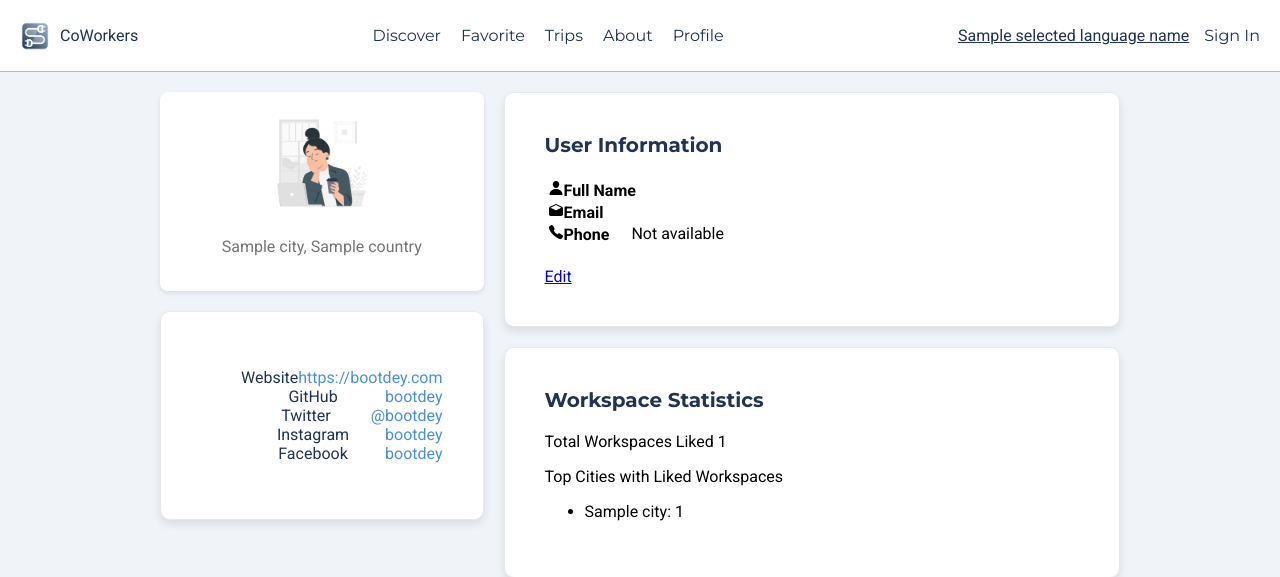
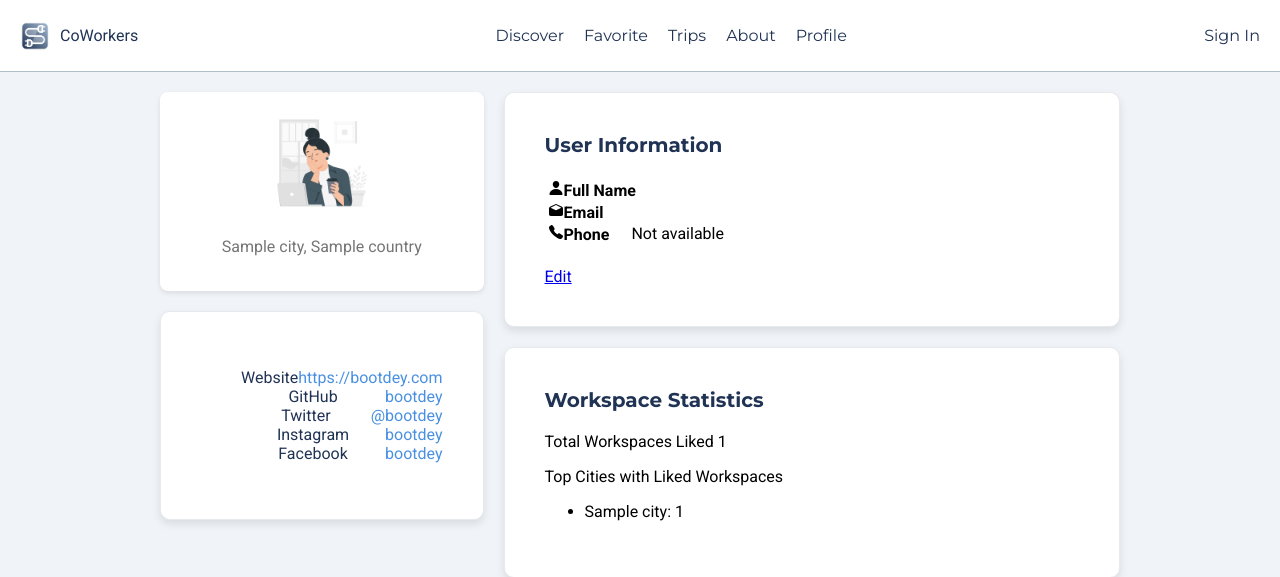
Before and after one commit to Ludmilahttps/coWorker, a Django app: template accounts/templates/accounts/profile.html in a window 1280 px wide. Shown: the top 577 px of the page. Run offline with Django 5.2, Linux system fonts and the light colour scheme; the template is opened without the code that fills it: most values are stand-ins (such as "Sample title", 1, 10 or a date in 2020); parts of the project's set-up code (start-up, migrations or seed data) failed here and were passed over.

Commit message:
Update header.html

```diff
--- a/homepage/templates/homepage/header.html
+++ b/homepage/templates/homepage/header.html
@@ -1,61 +1,44 @@
 {% load i18n %}
 {% load static %}
 <!DOCTYPE html>
-<html lang="{{ selected_language }}">
+<html>
 
 <head>
     <meta charset="UTF-8">
     <meta name="viewport" content="width=device-width, initial-scale=1.0">
-    <title>{% trans "CoWorkers" %}</title>
+    <title>Olympus</title>
     <link href="https://fonts.googleapis.com/css2?family=Lato:wght@400;700&family=Montserrat:wght@400;700&family=Roboto:wght@400;700&display=swap" rel="stylesheet">
 </head>
-
-<script async src="https://www.googletagmanager.com/gtag/js?id=G-5WEC5Z3NXX"></script>
-<script>
-  window.dataLayer = window.dataLayer || [];
-  function gtag(){dataLayer.push(arguments);}
-  gtag('js', new Date());
-
-  gtag('config', 'G-5WEC5Z3NXX');
-</script>
 
 <body>
     <header class="navbar">
         <div class="logo-container">
-            <img src="{% static 'homepage/logo.png' %}" alt="{% trans 'Logo' %}" class="logo">
+            <img src="{% static 'homepage/logo.png' %}" alt="Logo" class="logo">
             <span class="site-name">CoWorkers</span>
         </div>
         <nav>
             <ul>
-                <li><a href="{% url 'discover' %}">{% trans "Discover" %}</a></li>
-                <li><a href="{% url 'review' %}">{% trans "Favorite" %}</a></li>
+                <li><a href="discover">Discover</a></li>
+                <li><a href="review">Favorite</a></li>
                 <!-- <li><a href="{% url 'events' %}">{% trans "Events" %}</a></li>  -->
-                <li><a href="{% url 'trips' %}">{% trans "Trips" %}</a></li>
+                <li><a href="trips">Trips</a></li>
                 <!-- <li><a href="{% url 'more' %}">{% trans "Blog" %}</a></li>  -->
-                <li><a href="{% url 'about' %}">{% trans "About" %}</a></li>
-                <li><a href="{% url 'profile' %}">{% trans "Profile" %}</a></li>
+                <li><a href="about">About</a></li>
+                <li><a href="profile">Profile</a></li>
             </ul>
         </nav>
         <div class="user-controls">
-            <a href="?toggle_dropdown=true" class="country" id="country">{{ selected_language_name }}</a>
-            {% if dropdown_visible %}
-            <div class="country-dropdown" id="country-dropdown">
-                {% for language in languages %}
-                <a href="?language={{ language.code }}">{{ language.name_local }}</a>
-                {% endfor %}
-            </div>
-            {% endif %}
             <nav>
                 <ul>
                     {% if user.is_authenticated %}
                         <li>
-                            <form action="{% url 'logout' %}" method="POST" style="display: inline;">
+                            <form action="logout" method="POST" style="display: inline;">
                                 {% csrf_token %}
                                 <button type="submit" style="background: none; border: none; padding: 0; cursor: pointer; color: inherit;">Logout</button>
                             </form>
                         </li>
                     {% else %}
-                        <li><a href="{% url 'login' %}">Sign In</a></li>
+                        <li><a href="login">Sign In</a></li>
                     {% endif %}
                 </ul>
             </nav>
```
